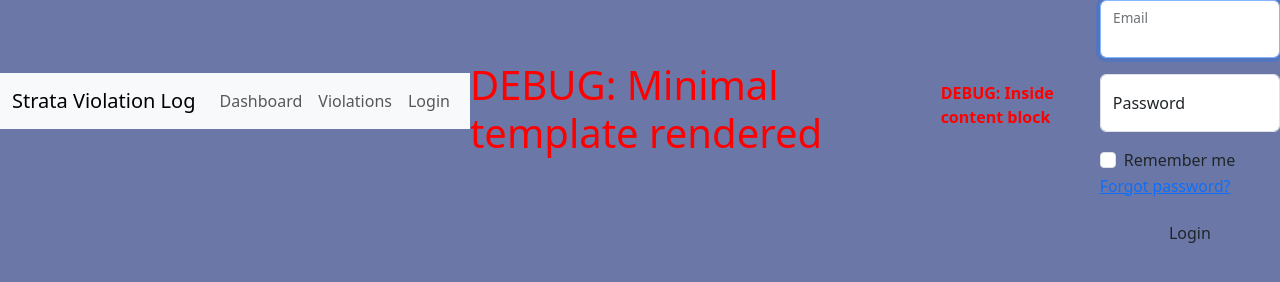
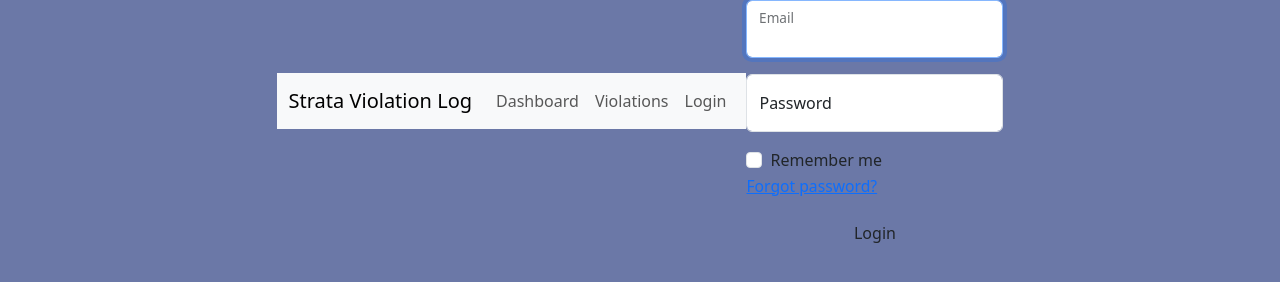
Before and after one commit to dcook604/violationDB, a Flask app: page /login in a window 1280 px wide. Shown: the part 287-569 px from the top of the page. Run offline with Flask 3, Linux system fonts and the light colour scheme.

Commit message:
Remove debug text from login page and always run Flask on 0.0.0.0

```diff
--- a/app/templates/login.html
+++ b/app/templates/login.html
@@ -4,9 +4,6 @@
 {% block body_class %}login-bg{% endblock %}
 {% block head %}{{ super() }}<link rel="stylesheet" href="{{ url_for('static', filename='login.css') }}">{% endblock %}
 {% block container %}
-<h1 style="color: red;">DEBUG: Minimal template rendered</h1>
-
-<p style="color: red; font-weight: bold;">DEBUG: Inside content block</p>
   <div class="d-flex justify-content-center align-items-center min-vh-100">
     <div class="login-card">
       <img src="/static/logo.png" alt="Logo" class="login-logo">
--- a/run.py
+++ b/run.py
@@ -3,4 +3,4 @@
 app = create_app()
 
 if __name__ == '__main__':
-    app.run(debug=True, port=5003)
+    app.run(debug=True, port=5003, host='0.0.0.0')
```
